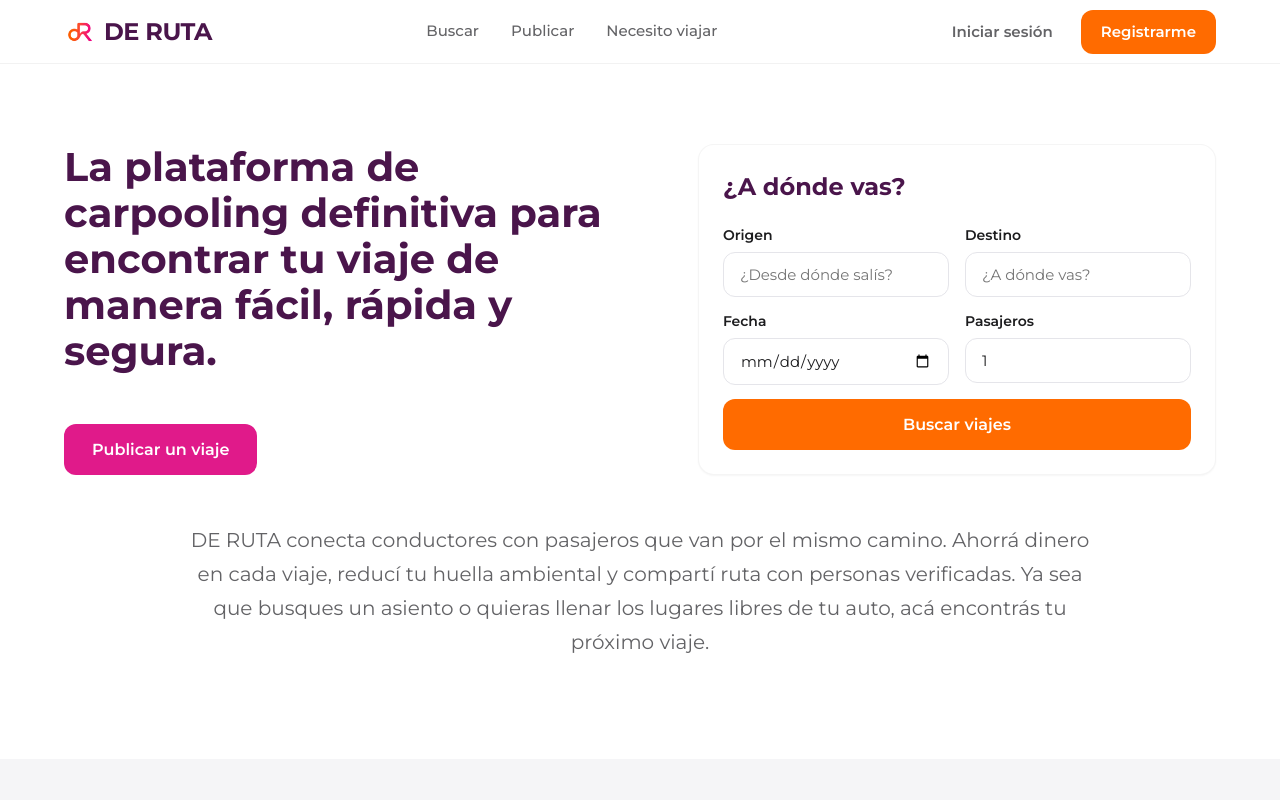
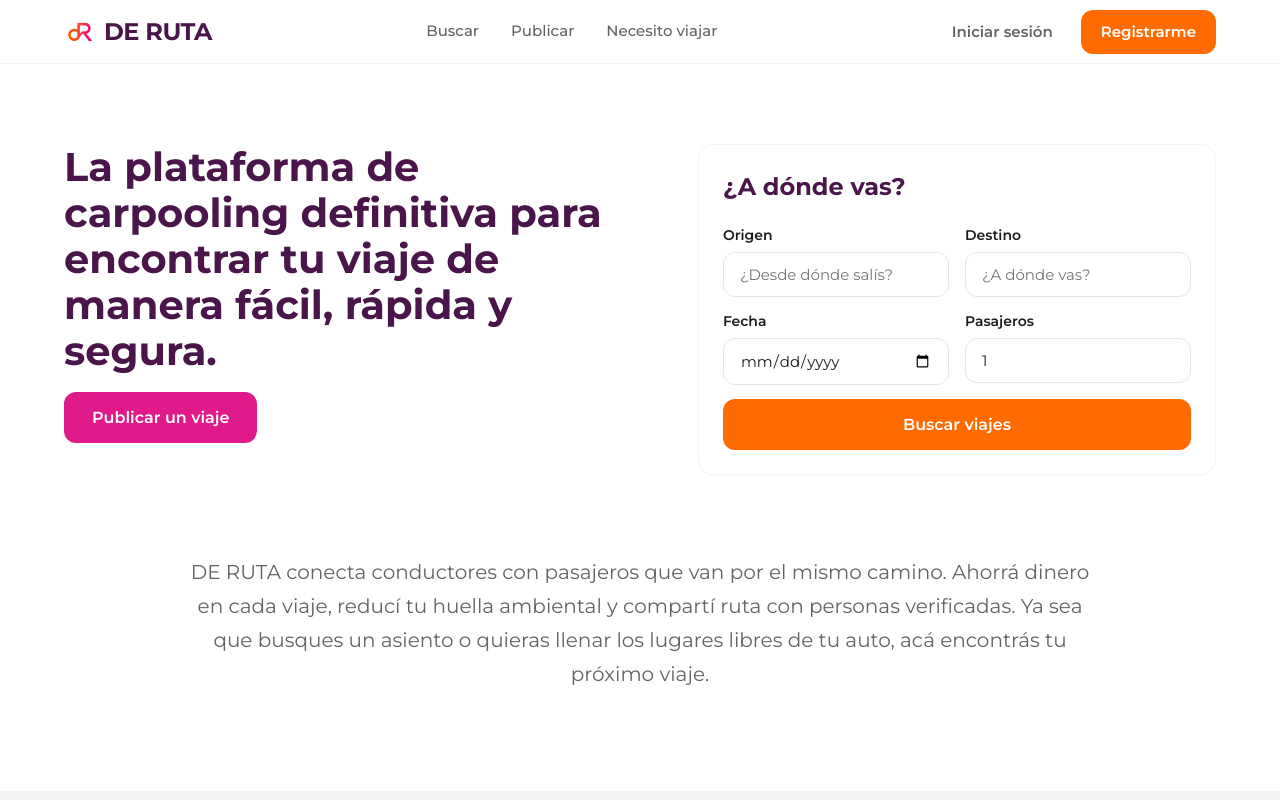
Before and after one commit to camivillafane/deruta, an Angular app in the folder apps/web/: page / in a window 1280 px wide. Shown: the top 800 px of the page. Built offline with nearby package versions, Linux system fonts and the light colour scheme.

Commit message:
Align bottom buttons and increase spacing before description

```diff
--- a/apps/web/src/app/features/landing/landing.component.scss
+++ b/apps/web/src/app/features/landing/landing.component.scss
@@ -10,11 +10,12 @@
     display: grid;
     gap: 40px;
     align-items: stretch;
-    margin-bottom: 48px;
+    margin-bottom: 64px;
 
     @media (min-width: 768px) {
       grid-template-columns: 1fr 1fr;
       gap: 48px;
+      margin-bottom: 80px;
     }
 
     @media (min-width: 1024px) {
@@ -28,6 +29,7 @@
     flex-direction: column;
     align-items: flex-start;
     justify-content: space-between;
+    padding-bottom: 32px;
   }
 
   &__title {
```
